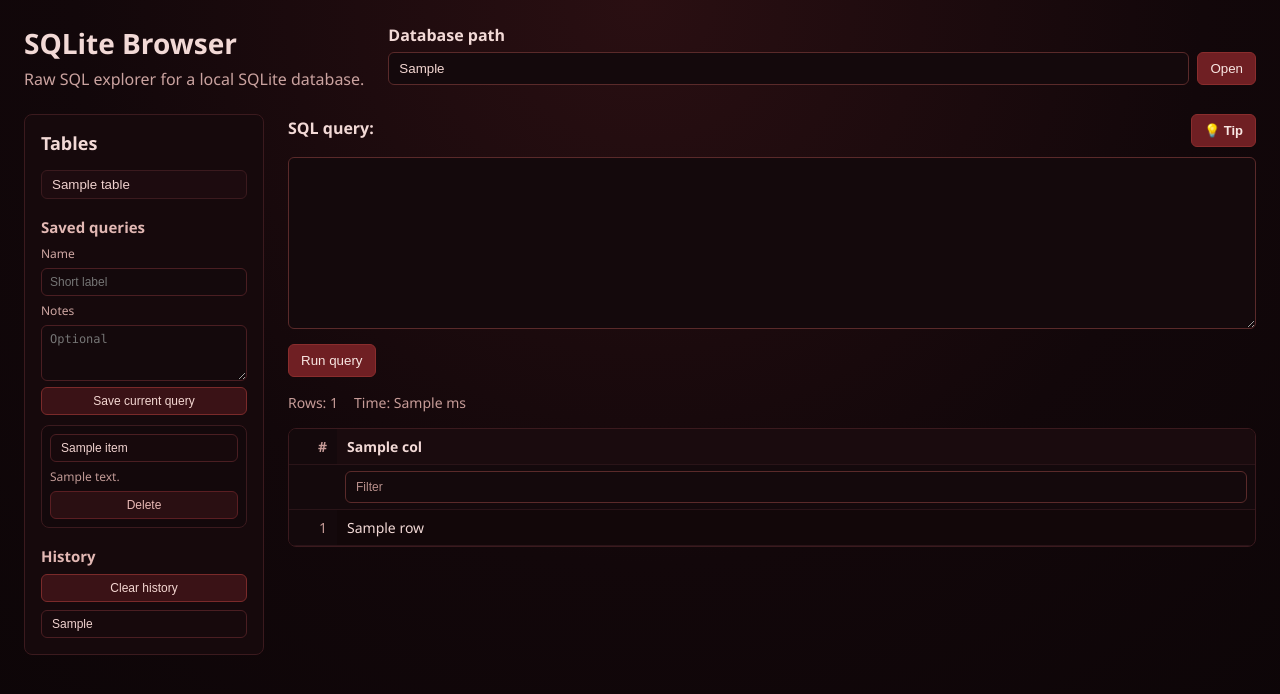
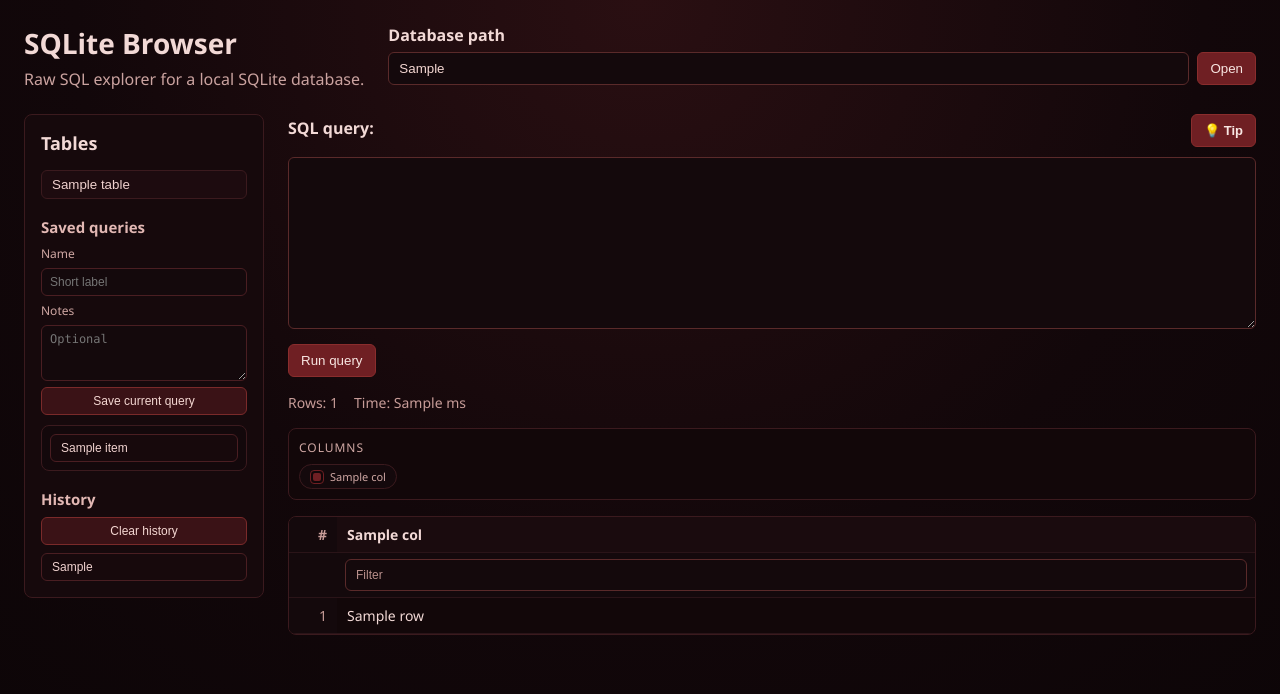
Before and after one commit to anteris90/EF_Extractor, a Flask app: template browser/templates/index.html in a window 1280 px wide. Shown: the top 694 px of the page. Run offline with Flask 3, Linux system fonts and the light colour scheme; the template is opened without the code that fills it: most values are stand-ins (such as "Sample title", 1, 10 or a date in 2020).

Commit message:
Update version to 3.5, add AI prompt tip, and adjust column panel title

```diff
--- a/browser/app.py
+++ b/browser/app.py
@@ -127,15 +127,24 @@ def index():
             name = (request.form.get("saved_name") or "").strip()
             notes = (request.form.get("saved_notes") or "").strip()
             sql = normalize_query(request.form.get("saved_sql"))
+            saved_id = (request.form.get("saved_id") or "").strip()
             if not name or not sql:
                 error = "Saved query requires a name and SQL."
             elif not is_select_only(sql):
                 error = "Read-only mode: only SELECT queries can be saved."
             else:
+                if saved_id:
+                    store["saved_queries"] = [
+                        item for item in store["saved_queries"] if str(item.get("id")) != saved_id
+                    ]
+                    query_id = int(saved_id)
+                else:
+                    query_id = int(time.time() * 1000)
+
                 store["saved_queries"].insert(
                     0,
                     {
-                        "id": int(time.time() * 1000),
+                        "id": query_id,
                         "name": name,
                         "sql": sql,
                         "notes": notes,
--- a/browser/style.css
+++ b/browser/style.css
@@ -13,7 +13,7 @@ body {
 }
 
 .page {
-	max-width: 1500px;
+	max-width: 1800px;
 	margin: 0 auto;
 	padding: 24px;
 }
@@ -140,6 +140,26 @@ button:hover {
 	margin: 0;
 	display: grid;
 	gap: 6px;
+	max-height: 220px;
+	overflow: auto;
+}
+
+.history-list::-webkit-scrollbar {
+	width: 8px;
+}
+
+.history-list::-webkit-scrollbar-track {
+	background: #120709;
+}
+
+.history-list::-webkit-scrollbar-thumb {
+	background: #6f1f23;
+	border-radius: 8px;
+	border: 1px solid #8a2d2d;
+}
+
+.history-list::-webkit-scrollbar-thumb:hover {
+	background: #7f262a;
 }
 
 .saved-form {
@@ -177,12 +197,51 @@ button:hover {
 	background: #4a171c;
 }
 
+.saved-actions {
+	display: flex;
+	gap: 8px;
+}
+
+.saved-cancel {
+	display: none;
+	flex: 0 0 auto;
+	padding: 6px 10px;
+	border: 1px solid #5a1e22;
+	background: #2a0f12;
+	color: #e8b9b5;
+	font-size: 12px;
+}
+
+.saved-cancel:hover {
+	background: #351317;
+}
+
 .saved-list {
 	list-style: none;
 	padding: 0;
 	margin: 0;
 	display: grid;
 	gap: 10px;
+	max-height: 260px;
+	overflow: auto;
+}
+
+.saved-list::-webkit-scrollbar {
+	width: 8px;
+}
+
+.saved-list::-webkit-scrollbar-track {
+	background: #120709;
+}
+
+.saved-list::-webkit-scrollbar-thumb {
+	background: #6f1f23;
+	border-radius: 8px;
+	border: 1px solid #8a2d2d;
+}
+
+.saved-list::-webkit-scrollbar-thumb:hover {
+	background: #7f262a;
 }
 
 .saved-item {
@@ -413,6 +502,40 @@ th {
 	padding: 6px 8px;
 }
 
+.hide-col {
+	display: flex;
+	align-items: center;
+	gap: 6px;
+	font-size: 11px;
+	color: #cfa7a3;
+}
+
+.hide-col input {
+	appearance: none;
+	width: 14px;
+	height: 14px;
+	border: 1px solid #6f1f23;
+	border-radius: 4px;
+	background: #120709;
+	display: inline-grid;
+	place-content: center;
+	margin: 0;
+}
+
+.hide-col input::after {
+	content: "";
+	width: 8px;
+	height: 8px;
+	transform: scale(0);
+	transition: transform 0.12s ease-in-out;
+	background: #6f1f23;
+	border-radius: 2px;
+}
+
+.hide-col input:checked::after {
+	transform: scale(1);
+}
+
 .filter-input {
 	width: 100%;
 	padding: 4px 6px;
@@ -425,6 +548,34 @@ th {
 
 .filter-input::placeholder {
 	color: #b88f8b;
+}
+
+.column-panel {
+	border: 1px solid #3b1a1e;
+	border-radius: 8px;
+	background: #120709;
+	padding: 10px;
+}
+
+.column-title {
+	font-size: 12px;
+	text-transform: uppercase;
+	letter-spacing: 0.08em;
+	color: #cfa7a3;
+	margin-bottom: 8px;
+}
+
+.column-list {
+	display: flex;
+	flex-wrap: wrap;
+	gap: 8px 12px;
+}
+
+.column-item {
+	background: #14090c;
+	border: 1px solid #3b1a1e;
+	border-radius: 999px;
+	padding: 4px 10px;
 }
 
 .muted {
--- a/browser/templates/index.html
+++ b/browser/templates/index.html
@@ -46,11 +46,15 @@
             <input type="hidden" name="db_path" value="{{ db_path }}">
             <input type="hidden" name="action" value="save_query">
             <input type="hidden" name="saved_sql" id="saved_sql">
+            <input type="hidden" name="saved_id" id="saved_id">
             <label for="saved_name">Name</label>
             <input id="saved_name" name="saved_name" type="text" placeholder="Short label">
             <label for="saved_notes">Notes</label>
             <textarea id="saved_notes" name="saved_notes" rows="3" placeholder="Optional"></textarea>
-            <button type="submit" class="saved-add">Save current query</button>
+            <div class="saved-actions">
+              <button type="submit" class="saved-add" id="savedSubmit">Save current query</button>
+              <button type="button" class="saved-cancel" id="savedCancel">Cancel</button>
+            </div>
           </form>
 
           {% if saved_queries %}
@@ -58,15 +62,18 @@
             {% for item in saved_queries %}
             <li class="saved-item">
               <button type="button" class="saved-btn" data-query="{{ item.sql|e }}">{{ item.name }}</button>
+              <div class="saved-meta">
                 {% if item.notes %}
                 <div class="saved-notes">{{ item.notes }}</div>
                 {% endif %}
+                <button type="button" class="saved-edit" data-id="{{ item.id }}" data-name="{{ item.name|e }}" data-notes="{{ item.notes|e }}" data-sql="{{ item.sql|e }}">Edit</button>
                 <form method="post" class="saved-delete-form">
                   <input type="hidden" name="db_path" value="{{ db_path }}">
                   <input type="hidden" name="action" value="delete_saved">
                   <input type="hidden" name="saved_id" value="{{ item.id }}">
                   <button type="submit" class="saved-delete">Delete</button>
                 </form>
+              </div>
             </li>
             {% endfor %}
           </ul>
@@ -120,11 +127,22 @@
           <span>Time: {{ elapsed_ms }} ms</span>
           {% endif %}
         </div>
+        <div class="column-panel" data-db-path="{{ db_path }}" data-columns='{{ columns|tojson }}'>
+          <div class="column-title">Columns</div>
+          <div class="column-list">
+            {% for col in columns %}
+            <label class="hide-col column-item">
+              <input type="checkbox" class="column-toggle" data-col-index="{{ loop.index }}" data-col-name="{{ col|e }}" checked>
+              <span>{{ col }}</span>
+            </label>
+            {% endfor %}
+          </div>
+        </div>
         <div class="table-wrap">
           <div class="table-scroll">
             <table>
             <thead>
-              <tr>
+              <tr class="header-row">
                 <th class="row-index">#</th>
                 {% for col in columns %}
                 <th>{{ col }}</th>
@@ -211,11 +229,42 @@ Describe the query you need here.</textarea>
 
     const savedForm = document.querySelector(".saved-form");
     const savedSqlInput = document.getElementById("saved_sql");
+    const savedIdInput = document.getElementById("saved_id");
+    const savedNameInput = document.getElementById("saved_name");
+    const savedNotesInput = document.getElementById("saved_notes");
+    const savedSubmit = document.getElementById("savedSubmit");
+    const savedCancel = document.getElementById("savedCancel");
     if (savedForm && savedSqlInput) {
       savedForm.addEventListener("submit", () => {
         savedSqlInput.value = queryBox.value.trim();
       });
     }
+
+    const clearSavedForm = () => {
+      if (savedIdInput) savedIdInput.value = "";
+      if (savedNameInput) savedNameInput.value = "";
+      if (savedNotesInput) savedNotesInput.value = "";
+      if (savedSubmit) savedSubmit.textContent = "Save current query";
+      if (savedCancel) savedCancel.style.display = "none";
+    };
+
+    document.querySelectorAll(".saved-edit").forEach((btn) => {
+      btn.addEventListener("click", () => {
+        if (savedIdInput) savedIdInput.value = btn.dataset.id || "";
+        if (savedNameInput) savedNameInput.value = btn.dataset.name || "";
+        if (savedNotesInput) savedNotesInput.value = btn.dataset.notes || "";
+        if (savedSubmit) savedSubmit.textContent = "Update query";
+        if (savedCancel) savedCancel.style.display = "inline-block";
+        queryBox.value = btn.dataset.sql || "";
+        queryBox.focus();
+      });
+    });
+
+    if (savedCancel) {
+      savedCancel.addEventListener("click", clearSavedForm);
+    }
+
+    clearSavedForm();
 
     const tipBtn = document.getElementById("tipBtn");
     const tipModal = document.getElementById("tipModal");
@@ -263,10 +312,13 @@ Describe the query you need here.</textarea>
     const resultsTable = document.querySelector(".table-scroll table");
     if (resultsTable) {
       const filterInputs = resultsTable.querySelectorAll(".filter-input");
+      const columnToggles = document.querySelectorAll(".column-toggle");
       const bodyRows = Array.from(resultsTable.tBodies[0].rows);
 
       const applyFilters = () => {
-        const filters = Array.from(filterInputs).map((input) => input.value.trim().toLowerCase());
+        const filters = Array.from(filterInputs).map((input) =>
+          input.disabled ? "" : input.value.trim().toLowerCase()
+        );
         bodyRows.forEach((row) => {
           let visible = true;
           filters.forEach((value, index) => {
@@ -281,9 +333,75 @@ Describe the query you need here.</textarea>
         });
       };
 
+      const columnPanel = document.querySelector(".column-panel");
+      const dbPath = columnPanel ? columnPanel.dataset.dbPath : "";
+      const columnsList = columnPanel ? JSON.parse(columnPanel.dataset.columns || "[]") : [];
+      const storageKey = `hiddenColumns:${dbPath}:${columnsList.join("|")}`;
+
+      const applyColumnVisibility = () => {
+        const hidden = new Set(
+          Array.from(columnToggles)
+            .filter((toggle) => !toggle.checked)
+            .map((toggle) => Number(toggle.dataset.colIndex))
+        );
+        const headerRow = resultsTable.querySelector(".header-row");
+        const filterRow = resultsTable.querySelector(".filter-row");
+        const rowsToUpdate = [headerRow, filterRow, ...bodyRows].filter(Boolean);
+        rowsToUpdate.forEach((row) => {
+          Array.from(row.cells).forEach((cell, idx) => {
+            if (idx === 0) return;
+            const colIndex = idx;
+            cell.style.display = hidden.has(colIndex) ? "none" : "";
+          });
+        });
+
+        if (filterRow) {
+          Array.from(filterRow.cells).forEach((cell, idx) => {
+            if (idx === 0) return;
+            const colIndex = idx;
+            const input = cell.querySelector(".filter-input");
+            if (hidden.has(colIndex)) {
+              if (input) {
+                input.value = "";
+                input.disabled = true;
+              }
+            } else {
+              if (input) {
+                input.disabled = false;
+              }
+            }
+          });
+        }
+
+        applyFilters();
+
+        if (storageKey) {
+          const hiddenNames = Array.from(columnToggles)
+            .filter((toggle) => !toggle.checked)
+            .map((toggle) => toggle.dataset.colName)
+            .filter(Boolean);
+          localStorage.setItem(storageKey, JSON.stringify(hiddenNames));
+        }
+      };
+
       filterInputs.forEach((input) => {
         input.addEventListener("input", applyFilters);
       });
+
+      if (columnToggles.length) {
+        const savedHidden = storageKey ? JSON.parse(localStorage.getItem(storageKey) || "[]") : [];
+        if (savedHidden.length) {
+          columnToggles.forEach((toggle) => {
+            if (savedHidden.includes(toggle.dataset.colName)) {
+              toggle.checked = false;
+            }
+          });
+        }
+        columnToggles.forEach((toggle) => {
+          toggle.addEventListener("change", applyColumnVisibility);
+        });
+        applyColumnVisibility();
+      }
     }
 
   </script>
--- a/convert/solarsystemcontent_json_to_db.py
+++ b/convert/solarsystemcontent_json_to_db.py
@@ -46,6 +46,8 @@ cur.execute("DROP TABLE IF EXISTS npc_stations")
 cur.execute("DROP TABLE IF EXISTS systems")
 cur.execute("DROP TABLE IF EXISTS regions")
 cur.execute("DROP TABLE IF EXISTS region_constellations")
+cur.execute("DROP TABLE IF EXISTS region_solar_systems")
+cur.execute("DROP TABLE IF EXISTS region_neighbours")
 
 # --- CREATE ---
 cur.executescript("""
@@ -156,6 +158,7 @@ CREATE TABLE regions (
     regionId INTEGER PRIMARY KEY,
     descriptionId INTEGER,
     nameId INTEGER,
+    name TEXT,
     nebulaId INTEGER,
     nebulaPath TEXT,
     potential REAL,
@@ -394,7 +397,7 @@ if regions_db_path.exists():
     # Copy regions table
     regions_cur.execute("SELECT * FROM regions")
     regions_data = regions_cur.fetchall()
-    cur.executemany("INSERT OR REPLACE INTO regions VALUES (?, ?, ?, ?, ?, ?, ?, ?, ?, ?)", regions_data)
+    cur.executemany("INSERT OR REPLACE INTO regions VALUES (?, ?, ?, ?, ?, ?, ?, ?, ?, ?, ?)", regions_data)
 
     # Copy region_constellations
     regions_cur.execute("SELECT * FROM region_constellations")
```
Also changed, not shown: other parts of browser/style.css (+31 -1 lines), convert/regions_json_to_db.py (+22 -2 lines). Lines whose indentation alone changed are shown as unchanged.
